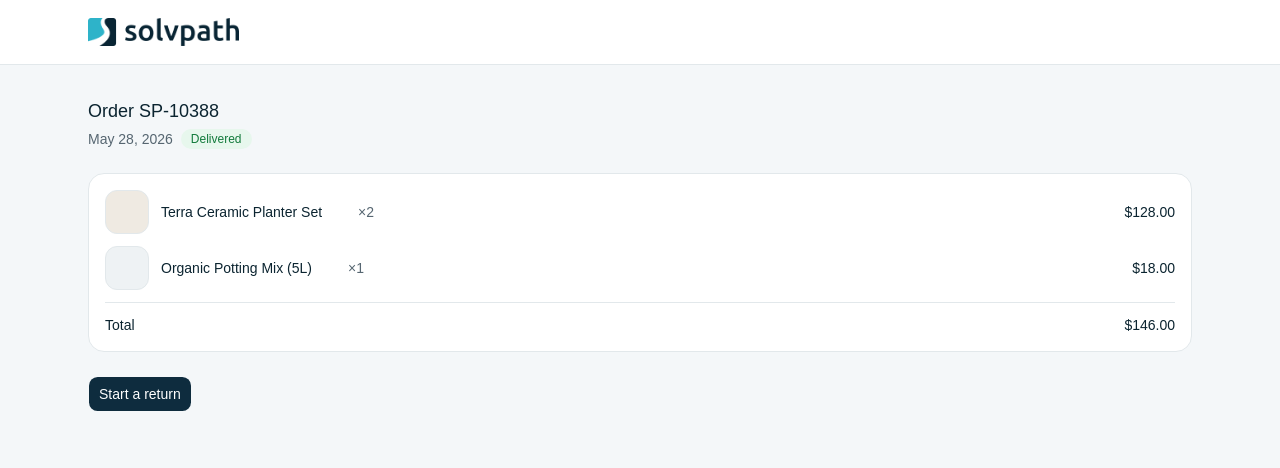
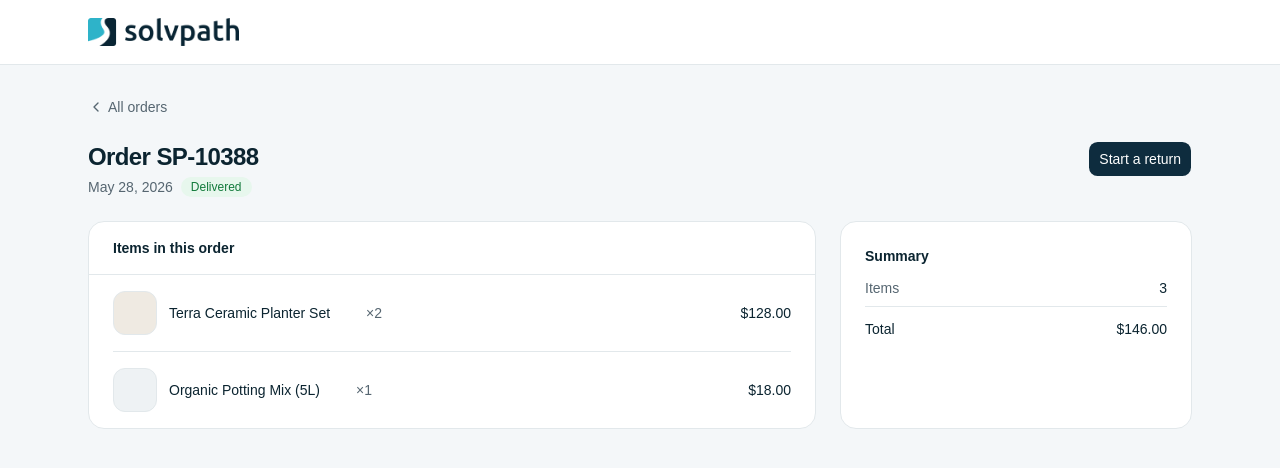
Before and after one commit to abdulrafayn001/solvpath, a React (Vite) app: page /orders/o_10388 in a window 1280 px wide. Shown: the top 468 px of the page. Built offline with nearby package versions, Linux system fonts and the light colour scheme.

Commit message:
refactor(orders): redesign order detail layout and skeleton

```diff
--- a/src/features/orders/OrderDetailSkeleton.tsx
+++ b/src/features/orders/OrderDetailSkeleton.tsx
@@ -3,20 +3,30 @@ import { Skeleton } from "@/components/Skeleton"
 export function OrderDetailSkeleton() {
   return (
     <div className="flex flex-col gap-6" aria-hidden="true">
+      <div className="flex flex-wrap items-start justify-between gap-4">
         <div className="flex flex-col gap-2">
-        <Skeleton className="h-6 w-40" />
+          <Skeleton className="h-7 w-40" />
           <Skeleton className="h-4 w-32" />
         </div>
-      <div className="flex flex-col gap-3 rounded-[var(--radius-card)] border border-border bg-card p-4">
+        <Skeleton className="h-9 w-32" />
+      </div>
+
+      <div className="grid grid-cols-1 gap-6 lg:grid-cols-3">
+        <div className="flex flex-col gap-4 rounded-[var(--radius-card)] border border-border bg-card p-5 sm:p-6 lg:col-span-2">
           {Array.from({ length: 3 }).map((_, i) => (
             <div key={i} className="flex items-center gap-3">
-            <Skeleton className="size-9 shrink-0 rounded-md" />
+              <Skeleton className="size-11 shrink-0 rounded-lg" />
               <Skeleton className="h-4 w-48" />
               <Skeleton className="ml-auto h-4 w-14" />
             </div>
           ))}
         </div>
-      <Skeleton className="h-9 w-40" />
+        <div className="flex flex-col gap-3 rounded-[var(--radius-card)] border border-border bg-card p-5 sm:p-6">
+          <Skeleton className="h-4 w-16" />
+          <Skeleton className="h-4 w-full" />
+          <Skeleton className="h-4 w-full" />
+        </div>
+      </div>
     </div>
   )
 }
--- a/src/pages/OrderDetailPage.tsx
+++ b/src/pages/OrderDetailPage.tsx
@@ -1,3 +1,4 @@
+import { ChevronLeftIcon } from "lucide-react"
 import { Link, useParams } from "react-router-dom"
 
 import { EmptyState } from "@/components/EmptyState"
@@ -14,29 +15,37 @@ export function OrderDetailPage() {
   const { orderId } = useParams()
   const { data: order, isLoading, isError, error, refetch } = useOrder(orderId)
 
-  if (isLoading) {
-    return <OrderDetailSkeleton />
-  }
+  return (
+    <div className="flex flex-col gap-6">
+      <Link
+        to="/"
+        className="inline-flex items-center gap-1 text-sm text-muted-foreground transition-colors hover:text-foreground"
+      >
+        <ChevronLeftIcon className="size-4" />
+        All orders
+      </Link>
 
-  if (isError) {
-    return (
+      {isLoading ? (
+        <OrderDetailSkeleton />
+      ) : isError ? (
         <ErrorState
           title="Couldn't load this order"
           description={error?.message}
           onRetry={refetch}
         />
-    )
-  }
-
-  if (!order) {
-    return (
+      ) : !order ? (
         <EmptyState
           title="Order not found"
           description="We couldn't find an order with that ID."
         />
+      ) : (
+        <OrderDetailContent order={order} />
+      )}
+    </div>
   )
 }
 
+function OrderDetailContent({ order }: { order: NonNullable<ReturnType<typeof useOrder>["data"]> }) {
   const showReturnCta = isOrderReturnEligible(order)
   const returnDisabledReason = order.status !== "delivered"
     ? "Returns are available once your order is delivered."
@@ -44,34 +53,17 @@ export function OrderDetailPage() {
 
   return (
     <div className="flex flex-col gap-6">
+      <div className="flex flex-col gap-4 sm:flex-row sm:items-start sm:justify-between">
         <div className="flex flex-col gap-1">
-        <h1 className="text-lg font-medium text-foreground">Order {order.orderNumber}</h1>
+          <h1 className="text-2xl font-semibold tracking-tight text-foreground">
+            Order {order.orderNumber}
+          </h1>
           <div className="flex items-center gap-2 text-sm text-muted-foreground">
             <span>{formatOrderDate(order.placedAt)}</span>
             <StatusBadge status={order.status} />
           </div>
         </div>
-
-      {order.items.length === 0 ? (
-        <EmptyState title="No items on this order" />
-      ) : (
-        <div className="flex flex-col gap-3 rounded-[var(--radius-card)] border border-border bg-card p-4">
-          {order.items.map((item) => (
-            <div key={item.id} className="flex items-center gap-3">
-              <ItemIdentity item={item} />
-              <span className="ml-auto text-sm tabular-nums text-foreground">
-                {formatCents(getItemLineTotalCents(item))}
-              </span>
-            </div>
-          ))}
-          <div className="flex items-center justify-between border-t border-border pt-3 text-sm font-medium text-foreground">
-            <span>Total</span>
-            <span className="tabular-nums">{formatCents(getOrderTotalCents(order))}</span>
-          </div>
-        </div>
-      )}
-
-      <div className="flex flex-col items-start gap-1.5">
+        <div className="flex flex-col items-start gap-1.5 sm:items-end">
           {showReturnCta ? (
             <Button render={<Link to={`/orders/${order.id}/return`} />} nativeButton={false}>
               Start a return
@@ -80,9 +72,48 @@ export function OrderDetailPage() {
             <Button disabled>Start a return</Button>
           )}
           {!showReturnCta ? (
-          <p className="text-xs text-muted-foreground">{returnDisabledReason}</p>
+            <p className="max-w-56 text-xs text-muted-foreground sm:text-right">{returnDisabledReason}</p>
           ) : null}
         </div>
       </div>
+
+      {order.items.length === 0 ? (
+        <EmptyState title="No items on this order" />
+      ) : (
+        <div className="grid grid-cols-1 gap-6 lg:grid-cols-3">
+          <div className="rounded-[var(--radius-card)] border border-border bg-card lg:col-span-2">
+            <div className="border-b border-border px-5 py-4 sm:px-6">
+              <h2 className="text-sm font-semibold text-foreground">Items in this order</h2>
+            </div>
+            <div className="divide-y divide-border px-5 sm:px-6">
+              {order.items.map((item) => (
+                <div key={item.id} className="flex items-center gap-3 py-4">
+                  <ItemIdentity item={item} />
+                  <span className="ml-auto text-sm font-medium tabular-nums text-foreground">
+                    {formatCents(getItemLineTotalCents(item))}
+                  </span>
+                </div>
+              ))}
+            </div>
+          </div>
+
+          <div className="flex flex-col gap-3 rounded-[var(--radius-card)] border border-border bg-card p-5 sm:p-6">
+            <h2 className="text-sm font-semibold text-foreground">Summary</h2>
+            <dl className="flex flex-col gap-2 text-sm">
+              <div className="flex items-center justify-between text-muted-foreground">
+                <dt>Items</dt>
+                <dd className="tabular-nums text-foreground">
+                  {order.items.reduce((sum, item) => sum + item.quantity, 0)}
+                </dd>
+              </div>
+              <div className="flex items-center justify-between border-t border-border pt-3 font-medium text-foreground">
+                <dt>Total</dt>
+                <dd className="tabular-nums">{formatCents(getOrderTotalCents(order))}</dd>
+              </div>
+            </dl>
+          </div>
+        </div>
+      )}
+    </div>
   )
 }
```
Lines whose indentation alone changed are shown as unchanged.
